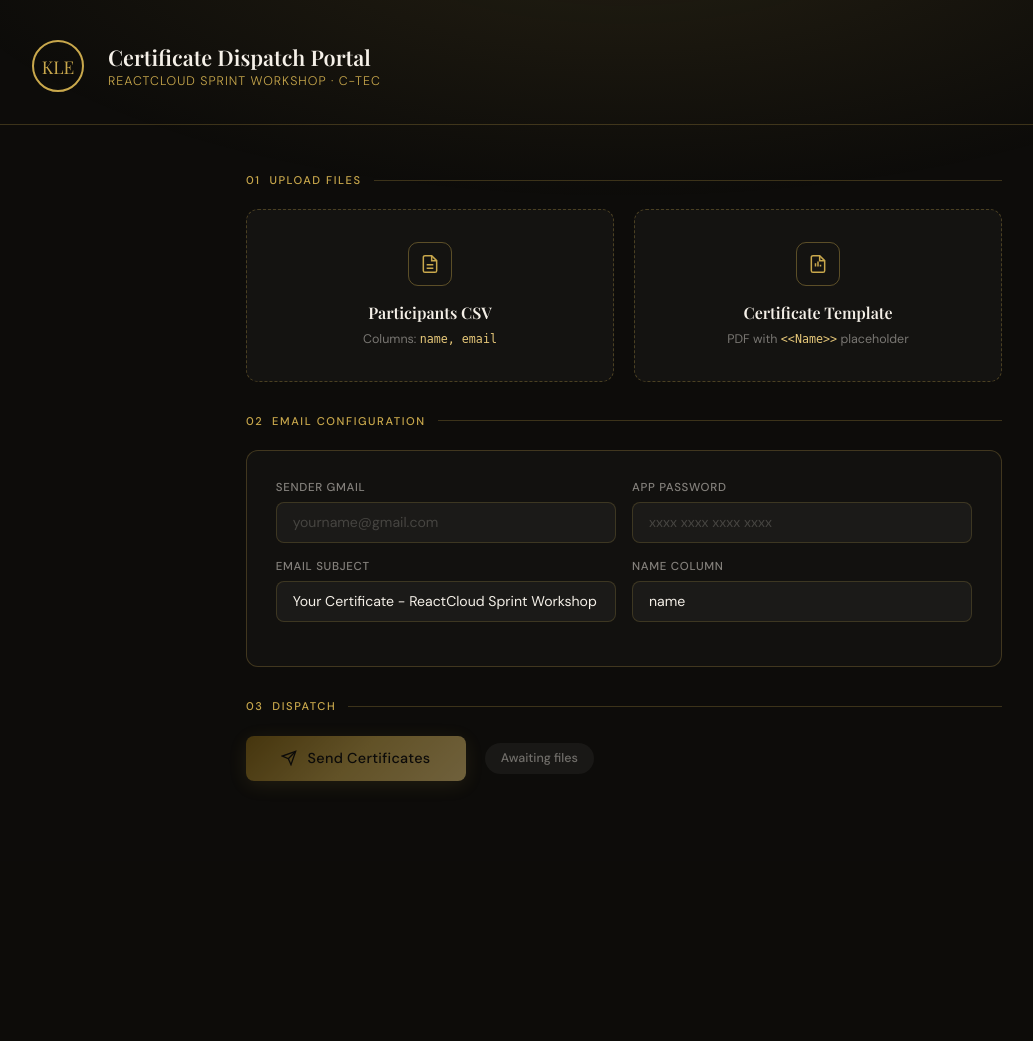
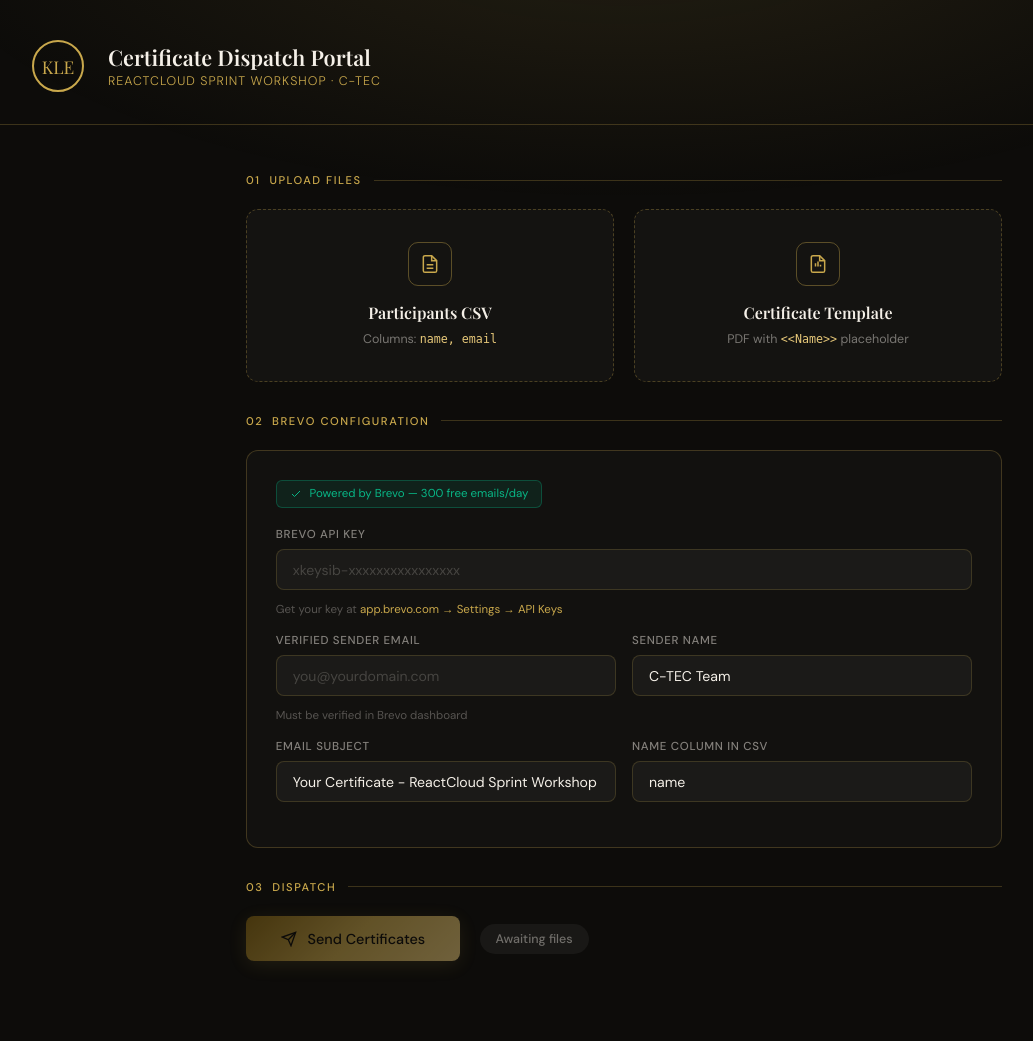
Before and after one commit to praveen01208/final-certification, a Flask app: page / in a window 1280 px wide. Shown: the whole page, without its empty margins (16-1049 px from the left). Before the commit the page ends 782 px from the top, so only its background shows below. Run offline with Flask 3, Linux system fonts and the light colour scheme.

Commit message:
Update index.html

```diff
--- a/templates/index.html
+++ b/templates/index.html
@@ -8,46 +8,22 @@
   <style>
     :root {
       --gold: #C9A84C; --gold-lt: #E8C97A; --gold-dk: #8B6914;
-      --ink: #0D0C0A; --paper: #F5F0E8; --cream: #EDE5D0;
+      --ink: #0D0C0A; --paper: #F5F0E8;
       --border: rgba(201,168,76,0.25);
     }
     *, *::before, *::after { box-sizing: border-box; margin: 0; padding: 0; }
-    body {
-      font-family: 'DM Sans', sans-serif;
-      background: var(--ink); color: var(--paper);
-      min-height: 100vh; display: flex; flex-direction: column; align-items: center;
-    }
-    body::before {
-      content: ''; position: fixed; inset: 0;
-      background: radial-gradient(ellipse 80% 50% at 50% -10%, rgba(201,168,76,0.12) 0%, transparent 70%);
-      pointer-events: none;
-    }
-    header {
-      width: 100%; padding: 2.5rem 3rem 2rem;
-      border-bottom: 1px solid var(--border);
-      display: flex; align-items: center; gap: 1.5rem;
-      animation: fadeDown .6s ease both;
-    }
-    .logo-seal {
-      width: 52px; height: 52px; border: 2px solid var(--gold); border-radius: 50%;
-      display: grid; place-items: center;
-      font-family: 'Playfair Display', serif; font-size: 1.1rem; color: var(--gold); flex-shrink: 0;
-    }
+    body { font-family: 'DM Sans', sans-serif; background: var(--ink); color: var(--paper); min-height: 100vh; display: flex; flex-direction: column; align-items: center; }
+    body::before { content: ''; position: fixed; inset: 0; background: radial-gradient(ellipse 80% 50% at 50% -10%, rgba(201,168,76,0.12) 0%, transparent 70%); pointer-events: none; }
+    header { width: 100%; padding: 2.5rem 3rem 2rem; border-bottom: 1px solid var(--border); display: flex; align-items: center; gap: 1.5rem; animation: fadeDown .6s ease both; }
+    .logo-seal { width: 52px; height: 52px; border: 2px solid var(--gold); border-radius: 50%; display: grid; place-items: center; font-family: 'Playfair Display', serif; font-size: 1.1rem; color: var(--gold); flex-shrink: 0; }
     .header-text h1 { font-family: 'Playfair Display', serif; font-size: 1.35rem; font-weight: 600; }
     .header-text p { font-size: .78rem; font-weight: 300; color: var(--gold); letter-spacing: .08em; text-transform: uppercase; margin-top: 2px; }
     main { width: 100%; max-width: 820px; padding: 3rem 2rem 5rem; animation: fadeUp .7s .1s ease both; }
-    .section-label {
-      font-size: .7rem; font-weight: 500; letter-spacing: .14em; text-transform: uppercase;
-      color: var(--gold); margin-bottom: 1.4rem; display: flex; align-items: center; gap: .75rem;
-    }
+    .section-label { font-size: .7rem; font-weight: 500; letter-spacing: .14em; text-transform: uppercase; color: var(--gold); margin-bottom: 1.4rem; display: flex; align-items: center; gap: .75rem; }
     .section-label::after { content: ''; flex: 1; height: 1px; background: var(--border); }
     .upload-grid { display: grid; grid-template-columns: 1fr 1fr; gap: 1.25rem; margin-bottom: 2rem; }
-    @media (max-width: 600px) { .upload-grid { grid-template-columns: 1fr; } header { padding: 1.5rem; } }
-    .upload-card {
-      background: rgba(255,255,255,0.03); border: 1.5px dashed rgba(201,168,76,0.3);
-      border-radius: 12px; padding: 2rem 1.5rem; text-align: center; cursor: pointer;
-      transition: border-color .25s, background .25s, transform .2s; position: relative; overflow: hidden;
-    }
+    @media (max-width: 600px) { .upload-grid { grid-template-columns: 1fr; } header { padding: 1.5rem; } .field-row { grid-template-columns: 1fr !important; } }
+    .upload-card { background: rgba(255,255,255,0.03); border: 1.5px dashed rgba(201,168,76,0.3); border-radius: 12px; padding: 2rem 1.5rem; text-align: center; cursor: pointer; transition: border-color .25s, background .25s, transform .2s; position: relative; overflow: hidden; }
     .upload-card:hover, .upload-card.drag-over { border-color: var(--gold); background: rgba(201,168,76,0.06); transform: translateY(-2px); }
     .upload-card.filled { border-style: solid; border-color: rgba(201,168,76,0.55); background: rgba(201,168,76,0.05); }
     .upload-card input[type="file"] { position: absolute; inset: 0; opacity: 0; cursor: pointer; width: 100%; height: 100%; }
@@ -56,57 +32,36 @@
     .upload-icon svg { width: 20px; height: 20px; stroke: var(--gold); fill: none; stroke-width: 1.8; }
     .upload-card h3 { font-family: 'Playfair Display', serif; font-size: 1rem; font-weight: 600; margin-bottom: .4rem; }
     .upload-card p { font-size: .78rem; color: rgba(245,240,232,0.45); line-height: 1.5; }
-    .file-badge {
-      display: inline-flex; align-items: center; gap: .4rem; margin-top: .9rem;
-      background: rgba(201,168,76,0.15); border: 1px solid rgba(201,168,76,0.3);
-      border-radius: 20px; padding: .3rem .8rem; font-size: .73rem; color: var(--gold-lt);
-      max-width: 100%; overflow: hidden;
-    }
+    .file-badge { display: inline-flex; align-items: center; gap: .4rem; margin-top: .9rem; background: rgba(201,168,76,0.15); border: 1px solid rgba(201,168,76,0.3); border-radius: 20px; padding: .3rem .8rem; font-size: .73rem; color: var(--gold-lt); max-width: 100%; overflow: hidden; }
     .file-badge span { overflow: hidden; text-overflow: ellipsis; white-space: nowrap; }
     .config-panel { background: rgba(255,255,255,0.025); border: 1px solid var(--border); border-radius: 12px; padding: 1.8rem; margin-bottom: 2rem; }
+    .brevo-badge { display: inline-flex; align-items: center; gap: .5rem; background: rgba(9,182,134,0.1); border: 1px solid rgba(9,182,134,0.3); border-radius: 6px; padding: .35rem .8rem; font-size: .72rem; color: #09B686; margin-bottom: 1.2rem; }
     .field-row { display: grid; grid-template-columns: 1fr 1fr; gap: 1rem; margin-bottom: 1rem; }
-    @media (max-width: 600px) { .field-row { grid-template-columns: 1fr; } }
+    .field-full { margin-bottom: 1rem; }
     .field { display: flex; flex-direction: column; gap: .45rem; }
     label { font-size: .72rem; font-weight: 500; letter-spacing: .06em; text-transform: uppercase; color: rgba(245,240,232,0.5); }
-    input[type="text"], input[type="email"], input[type="password"] {
-      background: rgba(255,255,255,0.04); border: 1px solid rgba(201,168,76,0.2);
-      border-radius: 8px; padding: .65rem 1rem; color: var(--paper);
-      font-family: 'DM Sans', sans-serif; font-size: .88rem; outline: none;
-      transition: border-color .2s, background .2s;
-    }
+    input[type="text"], input[type="email"], input[type="password"] { background: rgba(255,255,255,0.04); border: 1px solid rgba(201,168,76,0.2); border-radius: 8px; padding: .65rem 1rem; color: var(--paper); font-family: 'DM Sans', sans-serif; font-size: .88rem; outline: none; transition: border-color .2s; }
     input:focus { border-color: var(--gold); background: rgba(201,168,76,0.05); }
     input::placeholder { color: rgba(245,240,232,0.2); }
+    .hint { font-size: .72rem; color: rgba(245,240,232,0.3); margin-top: .3rem; }
+    .hint a { color: var(--gold); text-decoration: none; }
+    .hint a:hover { text-decoration: underline; }
     .send-wrap { display: flex; align-items: center; gap: 1.2rem; flex-wrap: wrap; }
-    .btn-send {
-      position: relative; display: inline-flex; align-items: center; gap: .65rem;
-      padding: .85rem 2.2rem;
-      background: linear-gradient(135deg, var(--gold-dk) 0%, var(--gold) 50%, var(--gold-lt) 100%);
-      border: none; border-radius: 8px; font-family: 'DM Sans', sans-serif;
-      font-size: .9rem; font-weight: 500; color: var(--ink); cursor: pointer;
-      transition: opacity .2s, transform .2s, box-shadow .2s;
-      box-shadow: 0 4px 20px rgba(201,168,76,0.25); letter-spacing: .02em;
-    }
+    .btn-send { display: inline-flex; align-items: center; gap: .65rem; padding: .85rem 2.2rem; background: linear-gradient(135deg, var(--gold-dk) 0%, var(--gold) 50%, var(--gold-lt) 100%); border: none; border-radius: 8px; font-family: 'DM Sans', sans-serif; font-size: .9rem; font-weight: 500; color: var(--ink); cursor: pointer; transition: transform .2s, box-shadow .2s; box-shadow: 0 4px 20px rgba(201,168,76,0.25); }
     .btn-send:hover:not(:disabled) { transform: translateY(-2px); box-shadow: 0 8px 32px rgba(201,168,76,0.35); }
     .btn-send:disabled { opacity: .45; cursor: not-allowed; }
-    .btn-send svg { width: 16px; height: 16px; stroke: var(--ink); fill: none; stroke-width: 2; flex-shrink: 0; }
+    .btn-send svg { width: 16px; height: 16px; stroke: var(--ink); fill: none; stroke-width: 2; }
     .spinner { width: 16px; height: 16px; border: 2px solid rgba(13,12,10,0.3); border-top-color: var(--ink); border-radius: 50%; animation: spin .7s linear infinite; flex-shrink: 0; }
     #progress-section { margin-top: 2rem; display: none; }
     .progress-bar-track { background: rgba(255,255,255,0.06); border-radius: 99px; height: 8px; overflow: hidden; margin-bottom: .6rem; }
     .progress-bar-fill { height: 100%; background: linear-gradient(90deg, var(--gold-dk), var(--gold-lt)); border-radius: 99px; width: 0%; transition: width .3s ease; }
     .progress-label { font-size: .78rem; color: rgba(245,240,232,0.45); margin-bottom: 1rem; }
-    .log-box {
-      background: rgba(0,0,0,0.3); border: 1px solid var(--border); border-radius: 8px;
-      padding: 1rem 1.2rem; max-height: 240px; overflow-y: auto;
-      font-size: .78rem; line-height: 1.7; color: rgba(245,240,232,0.6);
-    }
+    .log-box { background: rgba(0,0,0,0.3); border: 1px solid var(--border); border-radius: 8px; padding: 1rem 1.2rem; max-height: 260px; overflow-y: auto; font-size: .78rem; line-height: 1.7; color: rgba(245,240,232,0.6); }
     .log-line { display: flex; gap: .6rem; }
     .log-line.success .dot { color: #6ECBA4; }
     .log-line.error   .dot { color: #E07070; }
     .log-line.info    .dot { color: var(--gold); }
-    .status-badge {
-      display: inline-flex; align-items: center; gap: .5rem;
-      padding: .45rem 1rem; border-radius: 20px; font-size: .78rem; font-weight: 500;
-    }
+    .status-badge { display: inline-flex; align-items: center; gap: .5rem; padding: .45rem 1rem; border-radius: 20px; font-size: .78rem; font-weight: 500; }
     .status-badge.idle    { background: rgba(255,255,255,0.05); color: rgba(245,240,232,0.4); }
     .status-badge.running { background: rgba(201,168,76,0.12); color: var(--gold-lt); border: 1px solid rgba(201,168,76,0.3); }
     .status-badge.done    { background: rgba(110,203,164,0.12); color: #6ECBA4; border: 1px solid rgba(110,203,164,0.3); }
@@ -128,6 +83,7 @@
 </header>
 
 <main>
+  <!-- Step 1 -->
   <div class="section-label">01 &nbsp;Upload Files</div>
   <div class="upload-grid">
     <div class="upload-card" id="csv-card">
@@ -156,30 +112,45 @@
     </div>
   </div>
 
-  <div class="section-label">02 &nbsp;Email Configuration</div>
+  <!-- Step 2 -->
+  <div class="section-label">02 &nbsp;Brevo Configuration</div>
   <div class="config-panel">
-    <div class="field-row">
+    <div class="brevo-badge">
+      <svg width="12" height="12" viewBox="0 0 24 24" fill="none" stroke="currentColor" stroke-width="2"><polyline points="20 6 9 17 4 12"/></svg>
+      Powered by Brevo — 300 free emails/day
+    </div>
+
+    <div class="field-full field">
+      <label for="api-key">Brevo API Key</label>
+      <input type="password" id="api-key" placeholder="xkeysib-xxxxxxxxxxxxxxxx"/>
+      <p class="hint">Get your key at <a href="https://app.brevo.com/settings/keys/api" target="_blank">app.brevo.com → Settings → API Keys</a></p>
+    </div>
+
+    <div class="field-row" style="margin-top:1rem">
       <div class="field">
-        <label for="sender-email">Sender Gmail</label>
-        <input type="email" id="sender-email" placeholder="yourname@gmail.com"/>
+        <label for="sender-email">Verified Sender Email</label>
+        <input type="email" id="sender-email" placeholder="you@yourdomain.com"/>
+        <p class="hint">Must be verified in Brevo dashboard</p>
       </div>
       <div class="field">
-        <label for="app-password">App Password</label>
-        <input type="password" id="app-password" placeholder="xxxx xxxx xxxx xxxx"/>
+        <label for="sender-name">Sender Name</label>
+        <input type="text" id="sender-name" placeholder="C-TEC Team" value="C-TEC Team"/>
       </div>
     </div>
-    <div class="field-row">
+
+    <div class="field-row" style="margin-top:1rem">
       <div class="field">
         <label for="email-subject">Email Subject</label>
         <input type="text" id="email-subject" value="Your Certificate - ReactCloud Sprint Workshop"/>
       </div>
       <div class="field">
-        <label for="name-col">Name Column</label>
-        <input type="text" id="name-col" placeholder="name" value="name"/>
+        <label for="name-col">Name Column in CSV</label>
+        <input type="text" id="name-col" value="name"/>
       </div>
     </div>
   </div>
 
+  <!-- Step 3 -->
   <div class="section-label">03 &nbsp;Dispatch</div>
   <div class="send-wrap">
     <button class="btn-send" id="send-btn" onclick="sendCertificates()" disabled>
@@ -236,30 +207,34 @@
   }
 
   async function sendCertificates() {
+    const apiKey      = document.getElementById('api-key').value.trim();
     const senderEmail = document.getElementById('sender-email').value.trim();
-    const appPassword = document.getElementById('app-password').value.trim();
+    const senderName  = document.getElementById('sender-name').value.trim();
     const subject     = document.getElementById('email-subject').value.trim();
     const nameCol     = document.getElementById('name-col').value.trim() || 'name';
 
-    if (!senderEmail || !appPassword) { alert('Please fill in Gmail and App Password.'); return; }
+    if (!apiKey || !senderEmail) {
+      alert('Please fill in your Brevo API key and sender email.');
+      return;
+    }
 
     const btn = document.getElementById('send-btn');
     btn.disabled = true;
     document.getElementById('btn-label').textContent = 'Starting…';
     document.getElementById('btn-icon').outerHTML = '<div class="spinner" id="btn-icon"></div>';
     setStatus('running', 'Starting job…');
-
     document.getElementById('progress-section').style.display = 'block';
     document.getElementById('log-box').innerHTML = '';
     lastDone = 0;
 
     const formData = new FormData();
-    formData.append('csv_file', state.csv);
+    formData.append('csv_file',     state.csv);
     formData.append('pdf_template', state.pdf);
+    formData.append('api_key',      apiKey);
     formData.append('sender_email', senderEmail);
-    formData.append('app_password', appPassword);
-    formData.append('subject', subject);
-    formData.append('name_col', nameCol);
+    formData.append('sender_name',  senderName);
+    formData.append('subject',      subject);
+    formData.append('name_col',     nameCol);
 
     try {
       log('Uploading files and queuing job…', 'info');
@@ -284,24 +259,20 @@
 
   function pollStatus(jobId, total) {
     setStatus('running', 'Sending…');
-
     pollInterval = setInterval(async () => {
       try {
         const res  = await fetch(`/status/${jobId}`);
         const data = await res.json();
 
-        // Log only new results since last poll
         const newResults = data.results.slice(lastDone);
         newResults.forEach(r => {
-          if (r.status === 'sent') {
+          if (r.status === 'sent')
             log(`Certificate sent → ${r.name} (${r.email})`, 'success');
-          } else {
+          else
             log(`Failed → ${r.name}: ${r.error}`, 'error');
-          }
         });
         lastDone = data.results.length;
 
-        // Update progress bar
         const pct = total > 0 ? Math.round((data.done / total) * 100) : 0;
         document.getElementById('progress-fill').style.width = pct + '%';
         document.getElementById('progress-label').textContent = `${data.done} / ${total} sent`;
@@ -313,19 +284,18 @@
             failed ? `Done — ${failed} failed` : `✓ All ${total} certificates sent!`);
           resetBtn('Send Again');
         }
-
       } catch (err) {
         log('Polling error: ' + err.message, 'error');
       }
-    }, 2000); // poll every 2 seconds
+    }, 2000);
   }
 
   function resetBtn(label = 'Send Certificates') {
     const btn = document.getElementById('send-btn');
     btn.disabled = false;
     document.getElementById('btn-label').textContent = label;
-    const spinner = document.getElementById('btn-icon');
-    if (spinner) spinner.outerHTML = '<svg id="btn-icon" viewBox="0 0 24 24" width="16" height="16" fill="none" stroke="currentColor" stroke-width="2"><line x1="22" y1="2" x2="11" y2="13"/><polygon points="22 2 15 22 11 13 2 9 22 2"/></svg>';
+    const s = document.getElementById('btn-icon');
+    if (s) s.outerHTML = '<svg id="btn-icon" viewBox="0 0 24 24" width="16" height="16" fill="none" stroke="currentColor" stroke-width="2"><line x1="22" y1="2" x2="11" y2="13"/><polygon points="22 2 15 22 11 13 2 9 22 2"/></svg>';
   }
 
   document.querySelectorAll('.upload-card').forEach(card => {
```
